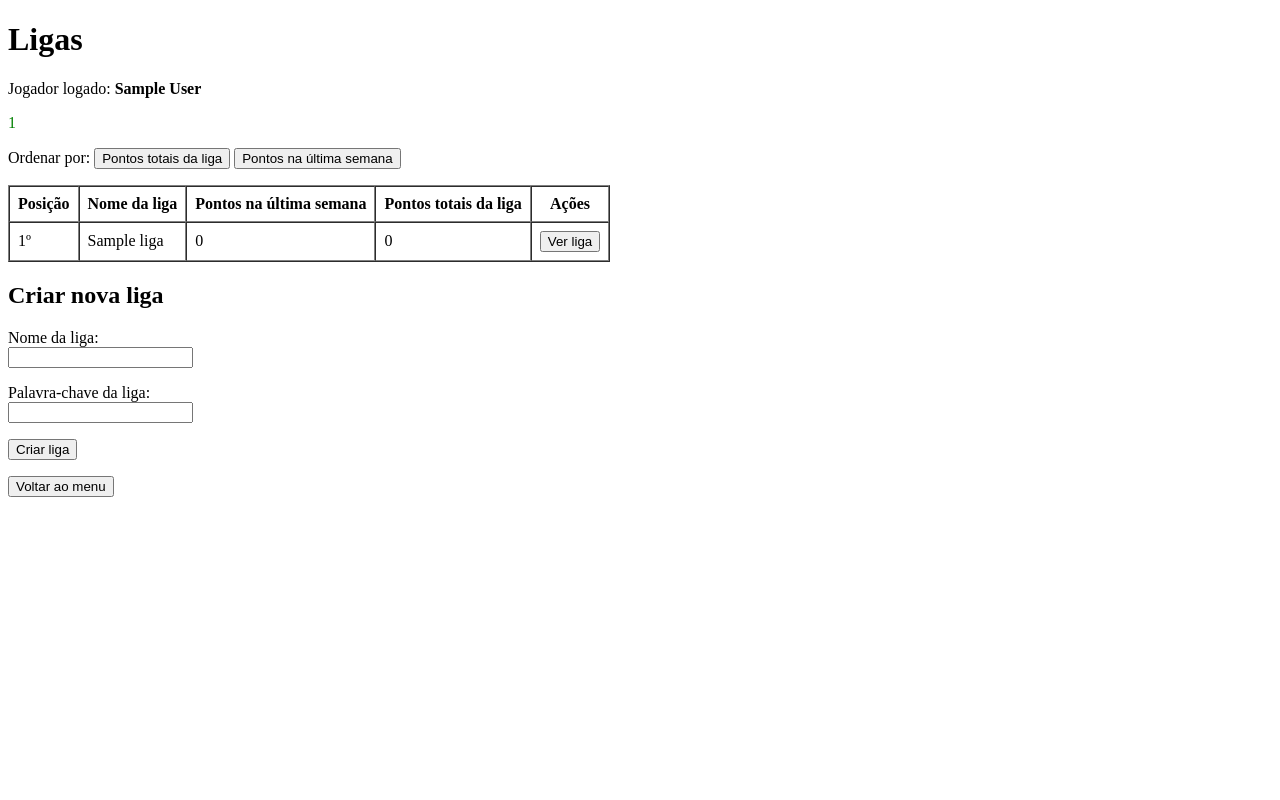
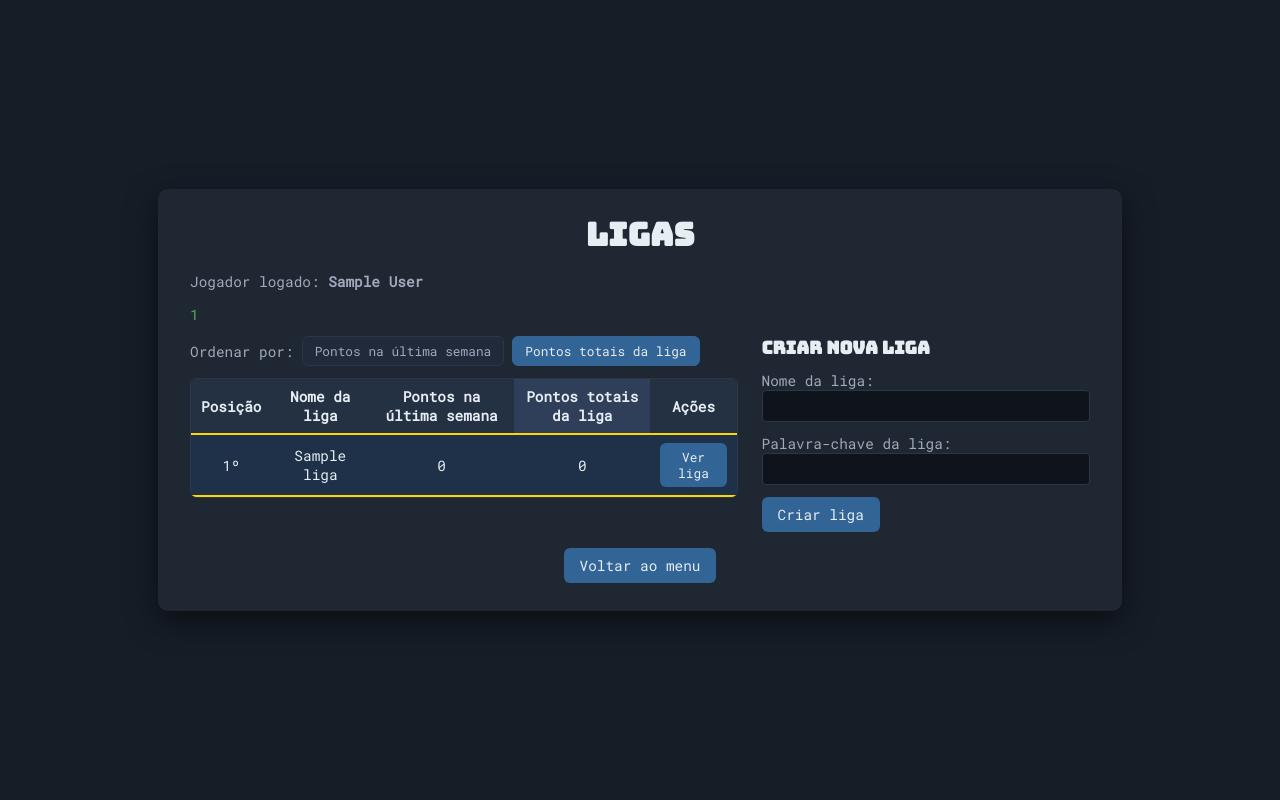
Before and after one commit to CalebeCarozzi/jogo_digitacao_web1, a PHP site: page /ligas.php in a window 1280 px wide. Run offline with PHP 8.4, Linux system fonts and the light colour scheme; the visitor is signed in with stand-in values (Sample User, id 1); tables that the repository leaves empty or names only in its code hold one stand-in row (values such as "Sample post").

Commit message:
style: estilizando ligas (e mudei as palavras p ptbr)

```diff
--- /dev/null
+++ b/css/styleligas.css
@@ -0,0 +1,281 @@
+@import url('https://fonts.googleapis.com/css2?family=Bungee&family=Roboto+Mono&display=swap');
+
+:root {
+    --bgcolor: #161d27;
+    --textoPrincipal: #E6EDF3;
+    --textoSecundario: #A1A9BA;
+    --corBotao: #326496;
+    --corDestaque1: #ffd700;
+    --corDestaque2: #c0c0c0;
+    --corDestaque3: #cd7f32;
+    --fonteTitulo: "Bungee", sans-serif;
+    --fonteTexto: "Roboto Mono", monospace;
+}
+
+/* fundo e centralização */
+body {
+    background-color: var(--bgcolor);
+    color: var(--textoPrincipal);
+    font-family: var(--fonteTexto);
+    margin: 0;
+}
+
+.page-wrapper {
+    min-height: 100vh;
+    display: flex;
+    justify-content: center;
+    align-items: center;
+}
+
+/* card principal */
+.card-ligas {
+    background-color: #1f2733;
+    padding: 24px 32px 28px;
+    border-radius: 10px;
+    width: 900px;
+    box-shadow: 0 10px 30px rgba(0, 0, 0, 0.5);
+}
+
+/* título */
+.card-ligas h1 {
+    font-family: var(--fonteTitulo);
+    margin: 0 0 16px;
+    text-align: center;
+}
+
+/* info usuário e mensagens */
+.info-usuario {
+    color: var(--textoSecundario);
+    font-size: 0.9rem;
+    margin-bottom: 8px;
+}
+
+.msg-sucesso {
+    color: #4caf50;
+    font-size: 0.9rem;
+    margin-bottom: 10px;
+}
+
+/* layout de duas colunas */
+.conteudo-ligas {
+    display: grid;
+    grid-template-columns: 2fr 1.2fr;
+    gap: 24px;
+    margin-top: 12px;
+}
+
+/* coluna lista de ligas */
+.coluna-ligas-lista {
+    min-width: 0;
+}
+
+/* coluna formulário */
+.coluna-ligas-form h2 {
+    font-family: var(--fonteTitulo);
+    font-size: 1.1rem;
+    margin: 0 0 12px;
+}
+
+.campo-form {
+    margin-bottom: 12px;
+    font-size: 0.9rem;
+    color: var(--textoSecundario);
+}
+
+.campo-form input[type="text"] {
+    width: 100%;
+    padding: 6px 8px;
+    border-radius: 4px;
+    border: 1px solid #2b3647;
+    background-color: #0f141c;
+    color: var(--textoPrincipal);
+    font-family: var(--fonteTexto);
+    box-sizing: border-box;
+}
+
+.erros-liga {
+    color: #ff6b6b;
+    font-size: 0.85rem;
+    margin-bottom: 10px;
+}
+
+.erros-liga ul {
+    padding-left: 18px;
+    margin: 4px 0 0;
+}
+
+/* filtros de ordenação */
+.filtros-ordenacao {
+    display: flex;
+    flex-wrap: wrap;
+    gap: 8px;
+    align-items: center;
+    margin-bottom: 12px;
+    font-size: 0.9rem;
+    color: var(--textoSecundario);
+}
+
+.btn-filtro {
+    padding: 6px 12px;
+    border-radius: 6px;
+    border: 1px solid #2b3647;
+    background-color: #202a3a;
+    color: var(--textoSecundario);
+    font-family: var(--fonteTexto);
+    font-size: 0.8rem;
+    cursor: pointer;
+}
+
+.btn-filtro:hover {
+    background-color: #2b3647;
+}
+
+.btn-filtro.ativo {
+    background-color: var(--corBotao);
+    color: var(--textoPrincipal);
+    border-color: var(--corBotao);
+}
+
+/* mensagem sem dados */
+.sem-dados {
+    color: var(--textoSecundario);
+    font-size: 0.9rem;
+    margin-top: 8px;
+}
+
+/* wrapper com scroll para tabela */
+.tabela-wrapper {
+    max-height: 260px;
+    overflow-y: auto;
+    border-radius: 6px;
+    border: 1px solid #2b3647;
+}
+
+/* scrollbar opcional */
+.tabela-wrapper::-webkit-scrollbar {
+    width: 6px;
+}
+.tabela-wrapper::-webkit-scrollbar-thumb {
+    background-color: #2b3647;
+    border-radius: 3px;
+}
+
+/* tabela de ligas */
+.tabela-ligas {
+    width: 100%;
+    border-collapse: collapse;
+    font-size: 0.9rem;
+}
+
+/* cabeçalho fixo */
+.tabela-ligas thead {
+    background-color: #243143;
+}
+
+.tabela-ligas thead th {
+    position: sticky;
+    top: 0;
+    z-index: 1;
+    background-color: #243143;
+}
+
+.tabela-ligas th,
+.tabela-ligas td {
+    padding: 8px 10px;
+    text-align: center;
+}
+
+.tabela-ligas th {
+    font-weight: bold;
+    color: var(--textoPrincipal);
+}
+
+/* linhas alternadas */
+.tabela-ligas tbody tr:nth-child(odd) {
+    background-color: #1b2432;
+}
+
+.tabela-ligas tbody tr:nth-child(even) {
+    background-color: #151c27;
+}
+
+.tabela-ligas tbody tr:hover {
+    background-color: #2b3b55;
+}
+
+/* destaque top 3 ligas */
+.linha-ranking-liga.pos-1 td {
+    border-top: 2px solid var(--corDestaque1);
+    border-bottom: 2px solid var(--corDestaque1);
+}
+
+.linha-ranking-liga.pos-2 td {
+    border-top: 2px solid var(--corDestaque2);
+    border-bottom: 2px solid var(--corDestaque2);
+}
+
+.linha-ranking-liga.pos-3 td {
+    border-top: 2px solid var(--corDestaque3);
+    border-bottom: 2px solid var(--corDestaque3);
+}
+
+/* destacar ligas do usuário */
+.linha-ranking-liga.ligas-do-usuario td {
+    background-color: #1e3148;
+}
+
+/* colunas da ordenação atual */
+.col-semana.ordenacao-ativa,
+.col-total.ordenacao-ativa {
+    background-color: #2f3f59;
+}
+
+/* botões padrão */
+.btn {
+    display: inline-block;
+    padding: 8px 16px;
+    border-radius: 6px;
+    background-color: var(--corBotao);
+    color: var(--textoPrincipal);
+    text-decoration: none;
+    font-family: var(--fonteTexto);
+    font-size: 0.9rem;
+    border: none;
+    cursor: pointer;
+    text-align: center;
+}
+
+.btn:hover {
+    background-color: #3a78b2;
+}
+
+/* botão ver liga menor */
+.btn-ver-liga {
+    padding: 6px 10px;
+    font-size: 0.8rem;
+}
+
+/* rodapé com botão voltar */
+.botoes-rodape {
+    margin-top: 16px;
+    text-align: center;
+}
+
+/* rodapé do form */
+.botoes-form {
+    margin-top: 10px;
+    text-align: left;
+}
+
+/* responsivo básico */
+@media (max-width: 900px) {
+    .card-ligas {
+        width: 100%;
+        border-radius: 0;
+        height: 100vh;
+    }
+
+    .conteudo-ligas {
+        grid-template-columns: 1fr;
+    }
+}
--- a/ligas.php
+++ b/ligas.php
@@ -113,7 +113,6 @@ if ($_SERVER['REQUEST_METHOD'] === 'POST') {
     }
 }
 
-
 $sql =
     "    SELECT
         l.id,
@@ -142,10 +141,7 @@ while ($linha = mysqli_fetch_assoc($result_ligas)) {
     $data_criacao = $linha['data_criacao'];
     $membro_atual = $linha['membro_atual'];
 
-    $eh_membro = false;
-    if ($membro_atual !== null) {
-        $eh_membro = true;
-    }
+    $eh_membro = ($membro_atual !== null);
 
     $data_criacao_db = mysqli_real_escape_string($conn, $data_criacao);
 
@@ -170,7 +166,7 @@ while ($linha = mysqli_fetch_assoc($result_ligas)) {
             JOIN partidas p ON p.usuario_id = lm.usuario_id
             WHERE lm.liga_id = $liga_id
             AND p.data_partida >= '$data_criacao_db'
-            AND p.data_partida >= (NOW() - INTERVAL  1 hour)";
+            AND p.data_partida >= (NOW() - INTERVAL 1 hour)";
 
     $res_semana = mysqli_query($conn, $sql);
 
@@ -194,9 +190,6 @@ while ($linha = mysqli_fetch_assoc($result_ligas)) {
 
 close_db($conn);
 
-
-//AQUI AJUDA DE IA
-//usei usort para ordenação pra não ter que fazer um select muito complexo pra pegar as infos da tabela
 if ($ordenacao === "semana") {
     usort($ligas, function ($a, $b) {
         if ($a['pontos_semana'] === $b['pontos_semana']) {
@@ -205,7 +198,6 @@ if ($ordenacao === "semana") {
         return ($a['pontos_semana'] > $b['pontos_semana']) ? -1 : 1;
     });
 } else {
-    //ordenar por pontos_totais
     usort($ligas, function ($a, $b) {
         if ($a['pontos_totais'] === $b['pontos_totais']) {
             return 0;
@@ -216,51 +208,55 @@ if ($ordenacao === "semana") {
 ?>
 <!DOCTYPE html>
 <html lang="pt-BR">
-
 <head>
     <meta charset="UTF-8">
     <title>Ligas - Jogo Digitação</title>
+    <link rel="stylesheet" href="css/styleligas.css">
 </head>
-
 <body>
+    <div class="page-wrapper">
+        <div class="card-ligas">
 
             <h1>Ligas</h1>
 
-    <p>
+            <p class="info-usuario">
                 Jogador logado:
                 <strong><?php echo htmlspecialchars($nome_usuario_logado); ?></strong>
             </p>
 
             <?php if (!empty($mensagem_sucesso)): ?>
-        <p style="color: green;" id="mansagem-sucesso">
+                <p class="msg-sucesso" id="mansagem-sucesso">
                     <?php echo htmlspecialchars($mensagem_sucesso); ?>
                 </p>
             <?php endif; ?>
 
-    <div class="pagina-ligas">
             <div class="conteudo-ligas">
                 <div class="coluna-ligas-lista">
 
-                <form method="get" action="<?php echo $_SERVER['PHP_SELF']; ?>">
-                    <p>
-                        <span> Ordenar por: </span>
-                        <button type="submit" name="order" value="total">
+                    <form method="get" action="<?php echo htmlspecialchars($_SERVER['PHP_SELF']); ?>">
+                        <div class="filtros-ordenacao">
+                            <span>Ordenar por:</span>
+
+                        <button type="submit" name="order" value="semana"
+                            class="btn-filtro<?php echo $ordenacao === 'semana' ? ' ativo' : ''; ?>">
+                            Pontos na última semana
+                        </button>
+
+                        <button type="submit" name="order" value="total"
+                                class="btn-filtro<?php echo $ordenacao === 'total' ? ' ativo' : ''; ?>">
                             Pontos totais da liga
                         </button>
-
-                        <button type="submit" name="order" value="semana">
-                            Pontos na última semana
-                        </button>
-                    </p>
+                    </div>
                     </form>
 
                     <?php if (count($ligas) === 0): ?>
 
-                    <p id="sem-liga-cadastrada" >Nenhuma liga cadastrada ainda.</p>
+                        <p class="sem-dados" id="sem-liga-cadastrada">Nenhuma liga cadastrada ainda.</p>
 
                     <?php else: ?>
 
-                    <table border="1" cellpadding="8" cellspacing="0">
+                        <div class="tabela-wrapper">
+                            <table class="tabela-ligas">
                                 <thead>
                                     <tr>
                                         <th>Posição</th>
@@ -286,7 +282,6 @@ if ($ordenacao === "semana") {
                                         $pontos_totais = $liga['pontos_totais'];
                                         $eh_membro = $liga['eh_membro'];
 
-                                //classes
                                         $classes_linha = "linha-ranking-liga";
 
                                         if ($posicao === 1) {
@@ -311,7 +306,7 @@ if ($ordenacao === "semana") {
                                                 <?php echo $pontos_totais; ?>
                                             </td>
                                             <td>
-                                        <button type="button"
+                                                <button type="button" class="btn btn-ver-liga"
                                                     onclick="window.location.href='ligas_detalhe.php?liga_id=<?php echo $liga_id; ?>'">
                                                     Ver liga
                                                 </button>
@@ -323,15 +318,17 @@ if ($ordenacao === "semana") {
                                     ?>
                                 </tbody>
                             </table>
+                        </div>
 
                     <?php endif; ?>
+
                 </div>
 
                 <div class="coluna-ligas-form">
                     <h2>Criar nova liga</h2>
 
                     <?php if (!empty($erros_criacao)): ?>
-                    <div style="color: red;">
+                        <div class="erros-liga">
                             <p><strong>Erros ao criar liga:</strong></p>
                             <ul>
                                 <?php foreach ($erros_criacao as $erro): ?>
@@ -341,33 +338,33 @@ if ($ordenacao === "semana") {
                         </div>
                     <?php endif; ?>
 
-                <form method="post" action="<?php echo $_SERVER['PHP_SELF']; ?>">
-                    <p>
+                    <form method="post" action="<?php echo htmlspecialchars($_SERVER['PHP_SELF']); ?>">
+                        <div class="campo-form">
                             <label for="nome_liga">Nome da liga:</label><br>
                             <input type="text" id="nome_liga" name="nome_liga"
                                    value="<?php echo htmlspecialchars($nome_liga_form); ?>">
-                    </p>
+                        </div>
 
-                    <p>
+                        <div class="campo-form">
                             <label for="chave_entrada">Palavra-chave da liga:</label><br>
                             <input type="text" id="chave_entrada" name="chave_entrada"
                                    value="<?php echo htmlspecialchars($chave_entrada_form); ?>">
-                    </p>
+                        </div>
 
-                    <p>
-                        <button type="submit">Criar liga</button>
-                    </p>
+                        <div class="botoes-form">
+                            <button type="submit" class="btn">Criar liga</button>
+                        </div>
                     </form>
                 </div>
             </div>
+
+            <div class="botoes-rodape">
+                <button type="button" class="btn" onclick="window.location.href='index.php'">
+                    Voltar ao menu
+                </button>
             </div>
 
-    <p>
-        <button type="button" onclick="window.location.href='index.php'">
-            Voltar ao menu
-        </button>
-    </p>
-
+        </div>
+    </div>
 </body>
-
 </html>
```
Also changed, not shown: JS/jogo_digitacao.js (+1 -1 lines). Lines whose indentation alone changed are shown as unchanged.
